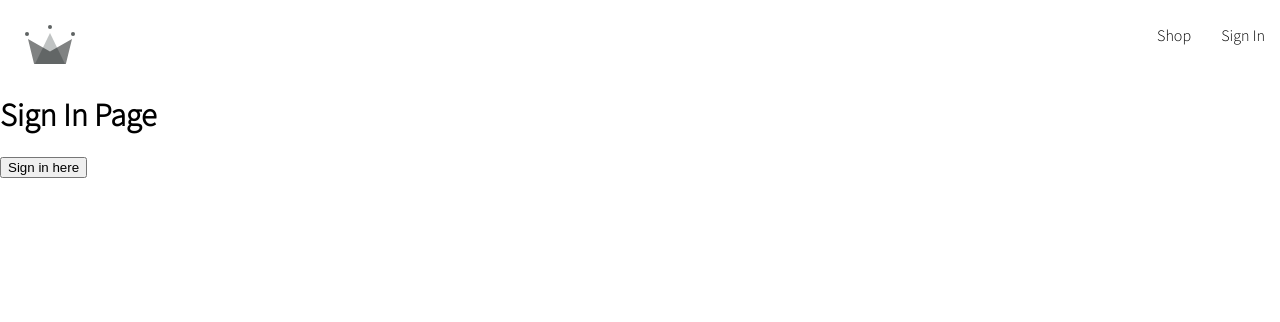
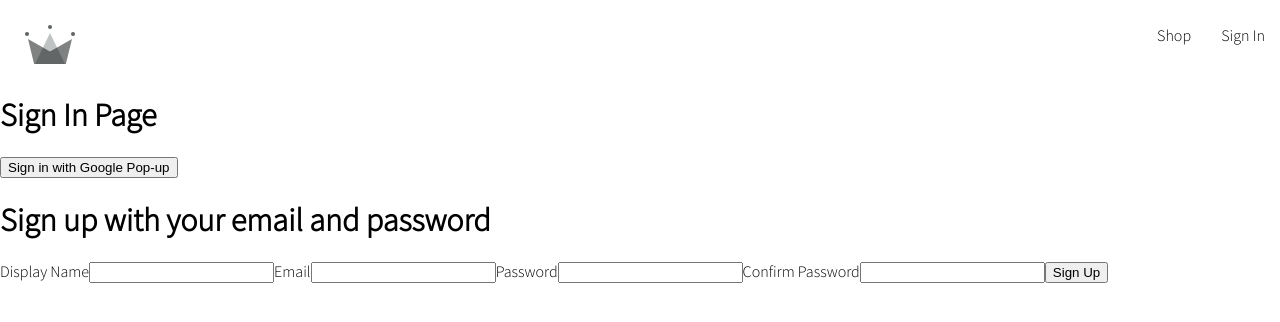
Before and after one commit to seanmp3/crwn-clothing, a React (Create React App) app: page /signIn in a window 1280 px wide. Shown: the top 322 px of the page. Built offline with nearby package versions, Linux system fonts and the light colour scheme.

Commit message:
made sign up form and added to sign in/up auth functions

```diff
--- /dev/null
+++ b/src/components/signUpForm/index.js
@@ -0,0 +1,66 @@
+import {useState} from "react"
+
+const defaultFormFields = {
+  displayName: "",
+  email: "",
+  password: "",
+  confirmPassword: ""
+}
+
+const SignUpForm = () => {
+  const [formFields, setFormFields] = useState(defaultFormFields)
+  const {displayName, email, password, confirmPassword} = formFields
+
+  const handleChange = (event) => {
+    const {name, value} = event.target
+
+    setFormFields({...formFields, [name]: value})
+  }
+
+  return(
+    <div>
+      <h1>Sign up with your email and password</h1>
+      <form onSubmit={() => {}}>
+        <label>Display Name</label>
+        <input
+          type="text"
+          required
+          onChange={handleChange}
+          name="displayName"
+          value={displayName}
+        />
+
+        <label>Email</label>
+        <input
+          type="email"
+          required
+          onChange={handleChange}
+          name="email"
+          value={email}
+        />
+
+        <label>Password</label>
+        <input
+          type="password"
+          required
+          onChange={handleChange}
+          name="password"
+          value={password}
+        />
+
+        <label>Confirm Password</label>
+        <input
+          type="password"
+          required
+          onChange={handleChange}
+          name="confirmPassword"
+          value={confirmPassword}
+        />
+
+        <button type="submit">Sign Up</button>
+      </form>
+    </div>
+  )
+}
+
+export default SignUpForm
--- a/src/routes/signIn/index.js
+++ b/src/routes/signIn/index.js
@@ -1,4 +1,12 @@
-import {signInWithGooglePopup, createUserDocumentFromAuth} from "../../utils/firebase/index"
+import {useEffect} from "react"
+import {getRedirectResult} from "firebase/auth"
+
+import {
+  signInWithGooglePopup,
+  createUserDocumentFromAuth
+} from "../../utils/firebase/index"
+
+import SignUpForm from "../../components/signUpForm/index"
 
 const SignIn = () => {
   const logGoogleUser = async () => {
@@ -9,7 +17,8 @@
   return (
     <div>
       <h1>Sign In Page</h1>
-      <button onClick={logGoogleUser}>Sign in here</button>
+      <button onClick={logGoogleUser}>Sign in with Google Pop-up</button>
+      <SignUpForm />
     </div>
   )
 }
--- a/src/utils/firebase/index.js
+++ b/src/utils/firebase/index.js
@@ -23,13 +23,14 @@
 
 const app = initializeApp(firebaseConfig)
 
-const provider = new GoogleAuthProvider()
-provider.setCustomParameters({
+const googleProvider = new GoogleAuthProvider()
+googleProvider.setCustomParameters({
   prompt: "select_account"
 })
 
 export const auth = getAuth()
-export const signInWithGooglePopup = () => signInWithPopup(auth, provider)
+export const signInWithGooglePopup = () => signInWithPopup(auth, googleProvider)
+export const signInWithGoogleRedirect = () => signInWithRedirect(auth, googleProvider)
 
 export const db = getFirestore()
 
```
